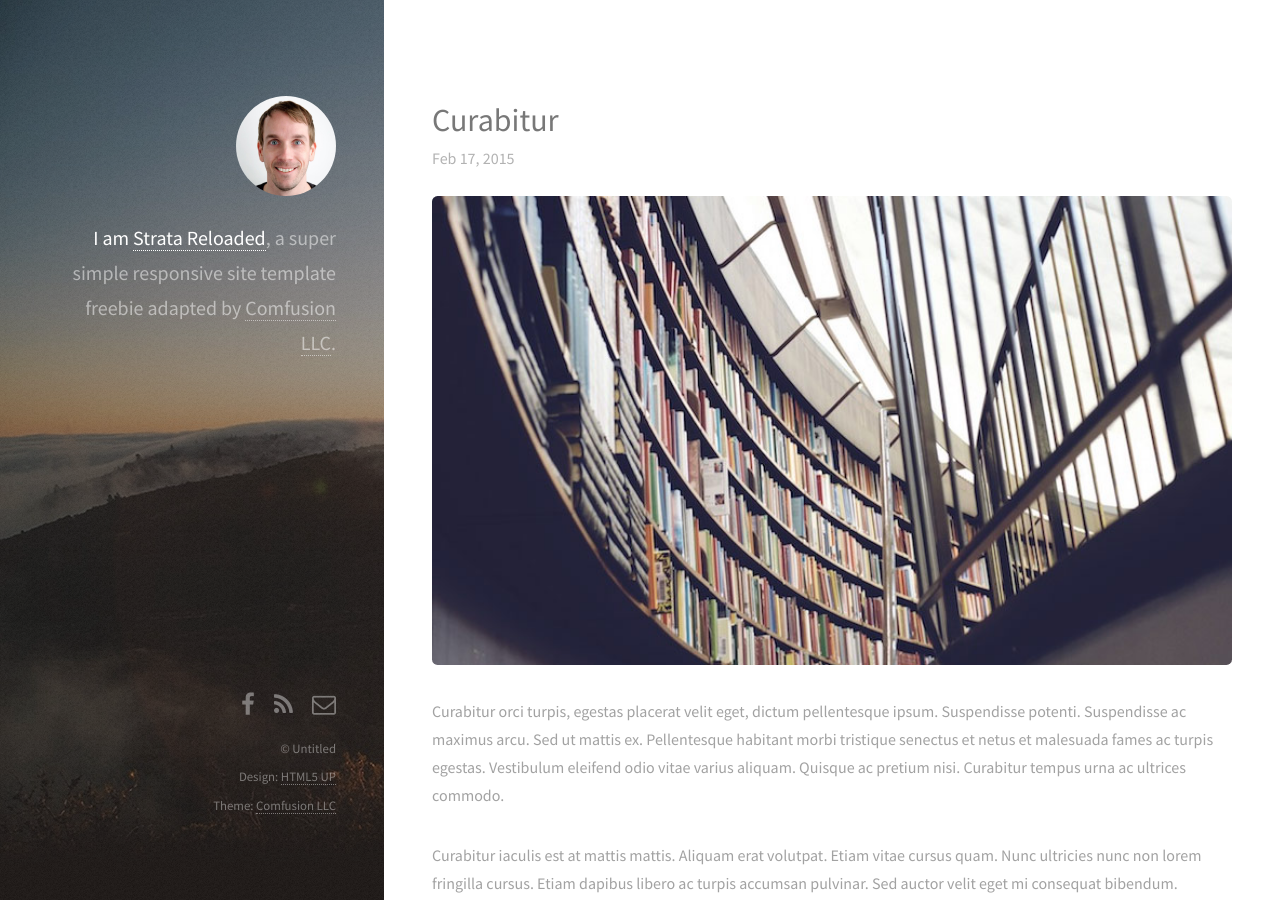
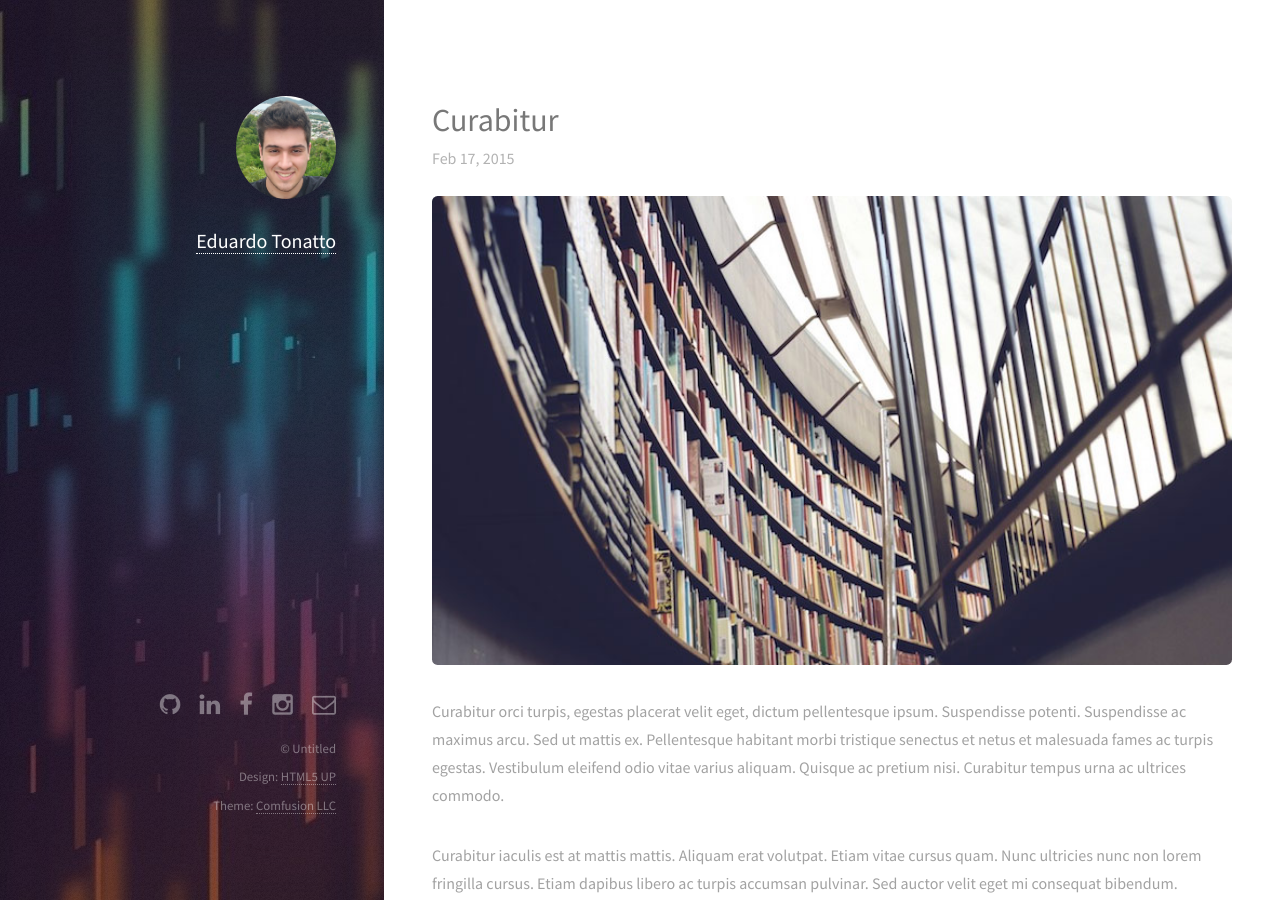
Before and after one commit to EdTonatto/edtonatto.github.io, a Jekyll site: the page built from index.html, in a window 1280 px wide and 900 px high. Built offline with Jekyll 4.4.1, drawn with Linux system fonts in a browser that asks for light colours; nearby versions of some CDN libraries.

```diff
--- a/_layouts/default.html
+++ b/_layouts/default.html
@@ -26,9 +26,7 @@
 	<body id="top">
     <header id="header">
       <a href="{{ site.url }}" class="image avatar"><img class="editable" src="/images/avatar.jpg" alt="{{ site.author.name }}"></a>
-      <h1 class="editable"><strong>I am <a href="/">Strata Reloaded</a></strong>, a super simple<br>
-      responsive site template freebie<br>
-      adapted by <a href="http://comfusionllc.com">Comfusion LLC</a>.</h1>
+      <h1 class="editable"><strong><a href="/">Eduardo Tonatto</a></strong></h1>
     </header>
 
     {{ content }}
--- a/js/main.js
+++ b/js/main.js
@@ -64,6 +64,7 @@
 					||	skel.vars.mobile)
 						settings.parallax = false;
 
+				settings.parallax = false;
 				if (settings.parallax) {
 
 					skel.on('change', function() {
```
Also changed, not shown: _data/social.yml (+12 -4 lines), images/avatar.jpg, images/bg.jpg.
